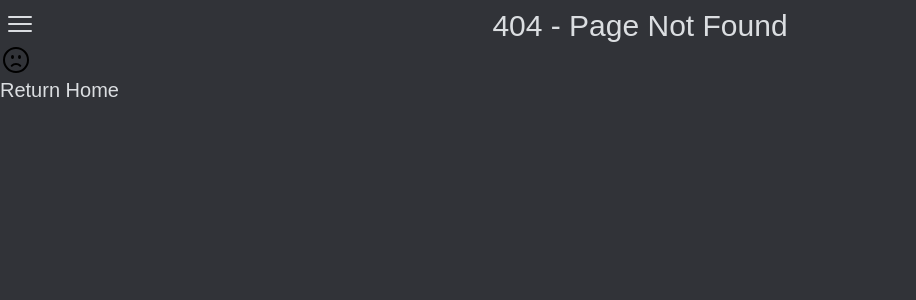
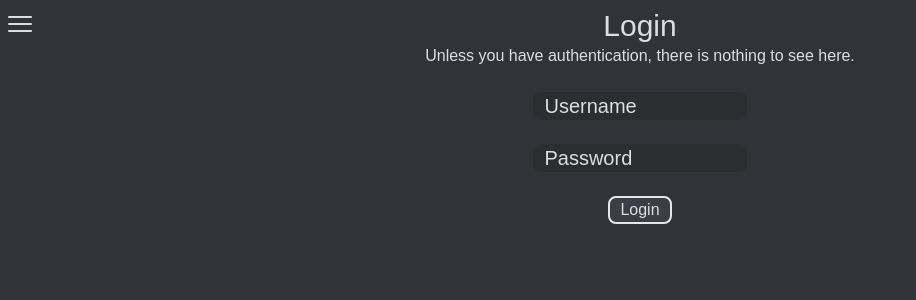
Before and after one commit to tinbolw/llw, a Next.js app: page /login in a window 1280 px wide. Before the commit this address had no page. Shown: the top 300 px of the page, without its empty margins (0-916 px from the left). Built offline with nearby package versions, Linux system fonts and the light colour scheme.

Commit message:
removed tools, added login page, added references for frequently used elements, updated 404

```diff
--- a/app/(homepage)/page.tsx
+++ b/app/(homepage)/page.tsx
@@ -25,7 +25,7 @@ export default function Home() {
         </div>
         <div className="flex flex-col items-center justify-center items-start">
           <h1 className="text-2xl animate-bounce">
-            Upcoming:
+            Coming Soon:
           </h1>
           <ul className="text-xl flex flex-col items-center justify-center">
             <li>
--- /dev/null
+++ b/app/login/page.tsx
@@ -0,0 +1,25 @@
+import { buttonTypes } from "@/app/ui/frequent";
+
+export default function Login() {
+  return (
+    <main>
+      <div className="flex flex-col">
+        <h1 className="md:text-3xl text-center">Login</h1>
+        <p className="text-center">
+          Unless you have authentication, there is nothing to see here.
+        </p><br />
+      </div>
+      <div className="flex flex-col items-center justify-center">
+        <input
+          placeholder="  Username"
+          className="bg-[#2B2D31] rounded-lg w-1/6 text-xl"
+        ></input><br />
+        <input
+          placeholder="  Password"
+          className="bg-[#2B2D31] rounded-lg w-1/6 text-xl"
+        ></input><br />
+        <button className={`${buttonTypes.hoverable} w-16`}>Login</button>
+      </div>
+    </main>
+  );
+}
--- a/app/not-found.tsx
+++ b/app/not-found.tsx
@@ -4,13 +4,15 @@ import { FaceFrownIcon } from "@heroicons/react/24/outline";
 export default function Custom404() {
   return (
     <main>
-      <p className="md:text-3xl text-center">
+      <h1 className="md:text-3xl text-center">
         404 - Page Not Found
-        <FaceFrownIcon className="size-8" color="FFFFFF"/>
-      </p>
-      <Link href="/">
-        <span className="md:text-xl">Return Home</span>
-      </Link>
+      </h1>
+      <div className="flex flex-col items-center justify-center">
+        <Link href="/" className="flex space-x-1">
+          <span className="md:text-xl">Return Home</span>
+          <FaceFrownIcon className="size-6" color="#dbdee1" />
+        </Link>
+      </div>
     </main>
   );
 }
--- a/app/tools/page.tsx
+++ /dev/null
@@ -1,11 +0,0 @@
-import Link from "next/link";
-
-export default function Home() {
-  return (
-    <main>
-      <div>
-        <p className="md:text-3xl text-center">Tools</p>
-      </div>
-    </main>
-  );
-}
--- a/app/ui/about/card.tsx
+++ b/app/ui/about/card.tsx
@@ -1,35 +1,14 @@
-// what's the red?
-import { ArrowUturnLeftIcon } from "@heroicons/react/24/solid";
 import Link from "next/link";
 import { AboutInfo } from "@/app/lib/definitions";
 import { DateParser } from "@/app/lib/utils";
-
-// may be deprecated
-// export function ExpandedCard({ title, date, author, onClick }) {
-//   return (
-//     <div
-//       className="absolute w-2/3 h-2/3 z-50 inset-0 m-auto bg-[#3c3e45] rounded-lg col-span-1 h-20 border-2"
-//     >
-//       <div className="flex pt-2 pl-2 pr-2 justify-between">
-//         {/* figure out how to left align button but center text */}
-//         <button onClick={onClick}>
-//           <ArrowUturnLeftIcon color="#dbdee1" className="size-8" />
-//         </button>
-//         <p className="text-2xl">{title}</p>
-//       </div>
-//       {/* all attempts to align text bottom didnt work, pt as bandage fix */}
-//       {/* <p className="text-left pl-2 pt-2">{date}</p>
-//       <p className="text-right pr-2 pt-2">{author}</p> */}
-//     </div>
-//   )
-// }
+import { buttonTypes } from "@/app/ui/frequent";
 
 export function AboutCard({  _id, editDate, title, author }: AboutInfo) {
   return (
     // add undefined handling here for now
     <Link
     href={`/about/${_id||undefined}`}
-    className="col-span-1 h-20 bg-[#3c3e45] rounded-lg border-2 hover:bg-sky-700"
+    className={`col-span-1 h-20 ${buttonTypes.hoverable}`}
     >
       <div className="grid grid-cols-2 grid-rows-2 pt-1">
         <p className="text-2xl col-span-2 text-center">{title||'undefined'}</p>
--- /dev/null
+++ b/app/ui/frequent.tsx
@@ -0,0 +1,6 @@
+export const buttonTypes = {
+  normal: "bg-[#3c3e45] rounded-lg border-2",
+  hoverable: "bg-[#3c3e45] rounded-lg border-2 hover:bg-sky-700"
+};
+
+//consider also making default page builder here or adding that to layout
--- a/app/ui/sidenav.tsx
+++ b/app/ui/sidenav.tsx
@@ -29,8 +29,8 @@ export default function SideNav() {
           <div className={`absolute inset-y-0 left-0 w-40 bg-[#2B2D31] h-full pt-10 pl-2`}>
             {/* more dynamic way to add the > indicator */}
             <SentientLink href="/" label="Home" className="text-xl"/><br/>
-            <SentientLink href="/tools" label="Tools" className="text-xl"/><br/>
-            <SentientLink href="/about" label="About" className="text-xl"/>
+            <SentientLink href="/about" label="About" className="text-xl"/><br/>
+            <SentientLink href="/login" label="Login" className="text-xl"/>
           </div>
           : null
       }
```
Also changed, not shown: package.json (+9 -9 lines), 1 other file (tests, documents, lock files or other folders).
